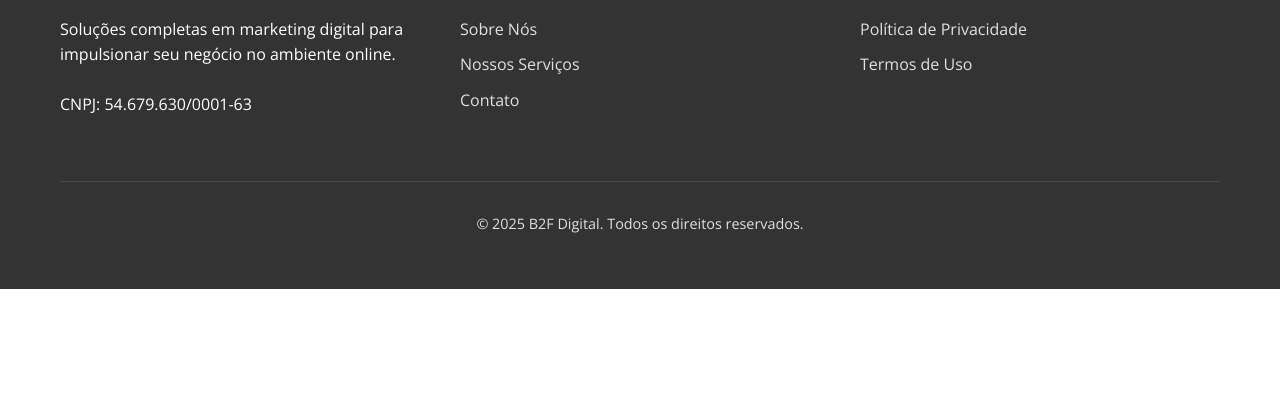
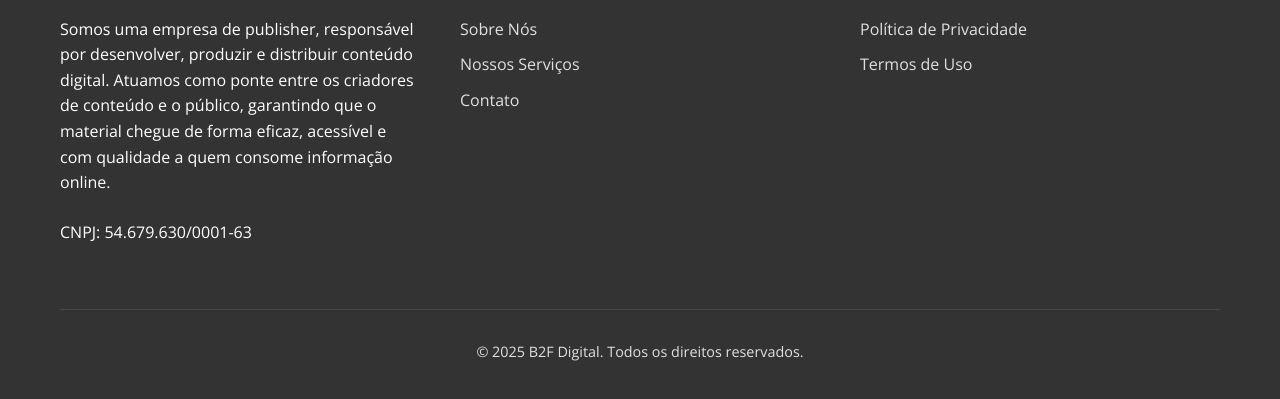
Before and after one commit to b2fdigital/b2fdigital.github.io, a plain HTML site: page index.html in a window 1280 px wide. Shown: the part 3008-3407 px from the top of the page. Before the commit the page ends 3297 px from the top, so only its background shows below. Drawn offline with nearby package versions, Linux system fonts and the light colour scheme.

Commit message:
Update index.html

```diff
--- a/index.html
+++ b/index.html
@@ -150,7 +150,7 @@
             <div class="footer-container">
                 <div class="footer-col">
                     <h4 class="footer-title">B2F Digital</h4>
-                    <p>Soluções completas em marketing digital para impulsionar seu negócio no ambiente online.</p>
+                    <p>Somos uma empresa de publisher, responsável por desenvolver, produzir e distribuir conteúdo digital. Atuamos como ponte entre os criadores de conteúdo e o público, garantindo que o material chegue de forma eficaz, acessível e com qualidade a quem consome informação online.</p>
                     <p>CNPJ: 54.679.630/0001-63</p>
                 </div>
                 <div class="footer-col">
```
